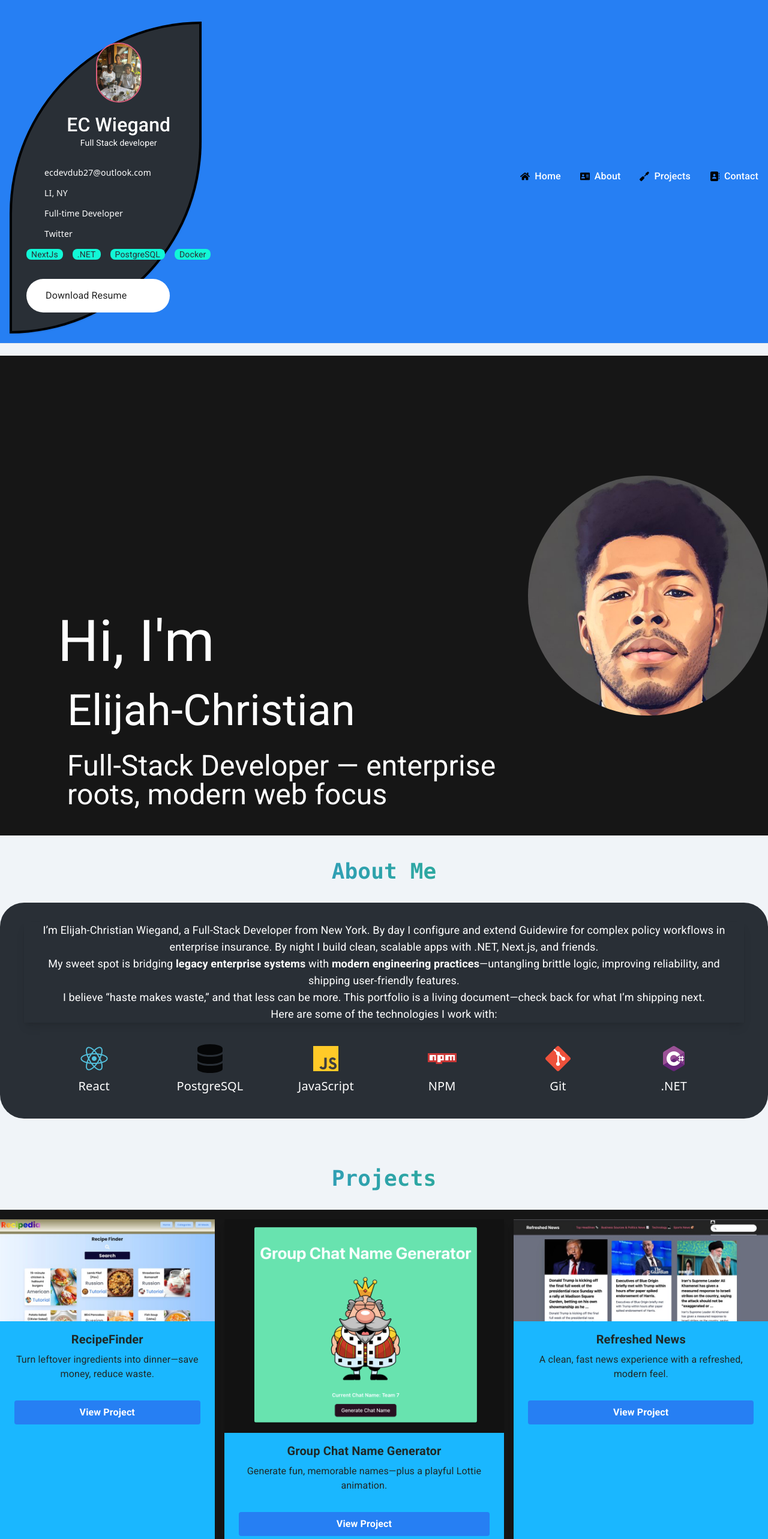
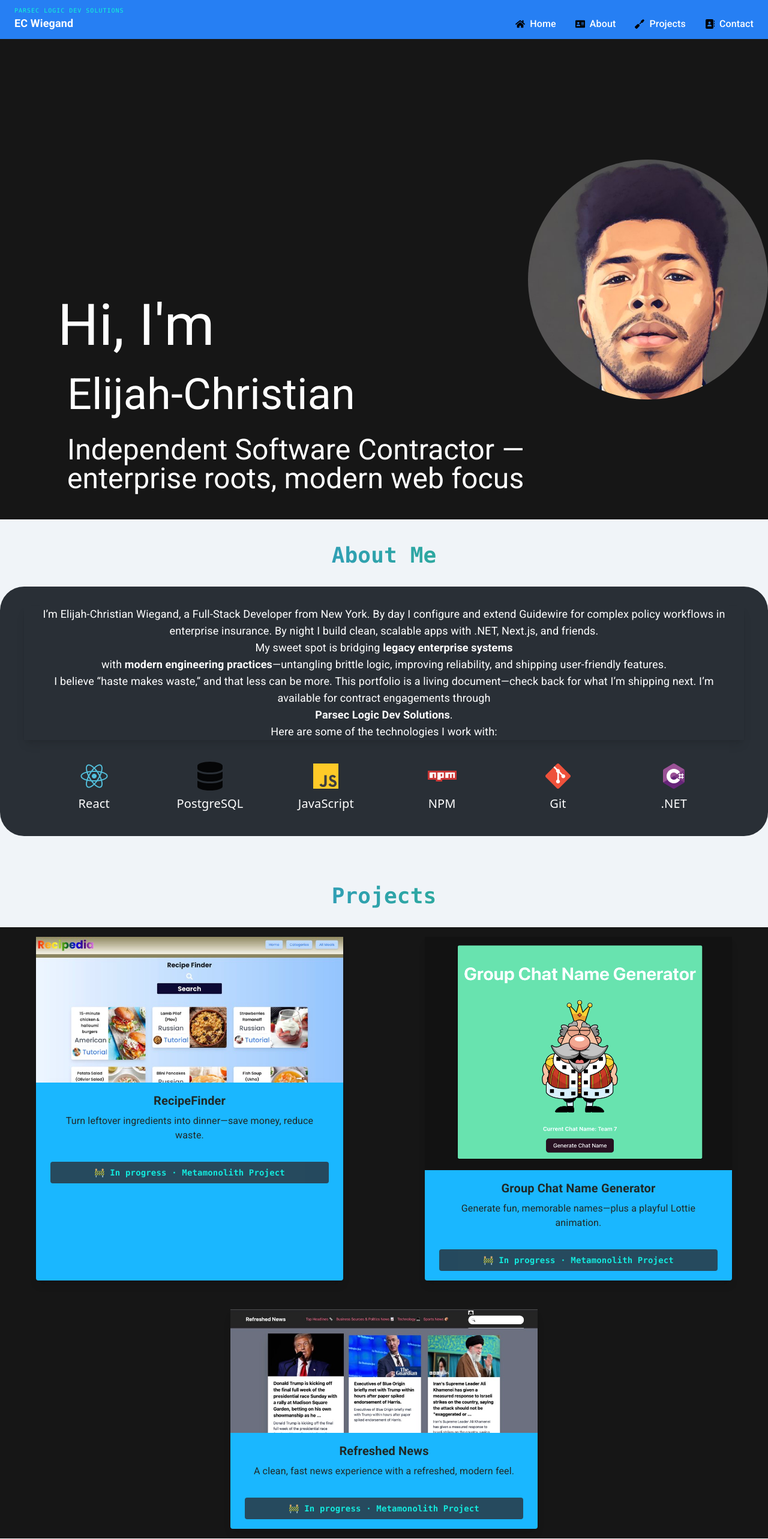
Before and after one commit to ECdub27/portfolio-site, a React (Vite) app: page / in a window 1280 px wide. Shown: the top 2566 px of the page at 60% size. Built offline with nearby package versions, Linux system fonts and the light colour scheme.

Commit message:
added domain going to clean up all of this

```diff
--- a/src/components/Home.tsx
+++ b/src/components/Home.tsx
@@ -32,7 +32,7 @@ const Home = () => (
           Elijah-Christian
         </div>
         <div className="text-white text-xl md:text-3xl lg:text-5xl font-normal font-['League Spartan']">
-          Full-Stack Developer — enterprise roots, modern web focus
+          Independent Software Contractor — enterprise roots, modern web focus
         </div>
       </div>
       <div className="order-1 md:order-2 mt-8 md:mt-0 lg:ml-16">
@@ -59,12 +59,15 @@ const Home = () => (
             in enterprise insurance. By night I build clean, scalable apps with
             .NET, Next.js, and friends.
             <br />
-            My sweet spot is bridging <strong>legacy enterprise systems</strong>{" "}
+            My sweet spot is bridging <strong>legacy enterprise systems <br />
+            </strong>
             with <strong>modern engineering practices</strong>—untangling brittle
             logic, improving reliability, and shipping user-friendly features.
             <br />
             I believe “haste makes waste,” and that less can be more. This
             portfolio is a living document—check back for what I’m shipping next.
+            I’m available for contract engagements through
+            <strong> <br /> Parsec Logic Dev Solutions</strong>.
           </p>
           <p className=" hover:focus text-lg">
             Here are some of the technologies I work with:
@@ -77,26 +80,45 @@ const Home = () => (
     <MainSection title="Projects" altBackground={true}>
       <div
         id="project-section"
-        className=" inline-flex justify-center space-x-4 bg-[#161616] "
+        className="flex flex-wrap justify-center gap-4 w-full bg-[#161616]"
       >
         <ProjectCard
           title="RecipeFinder"
           description="Turn leftover ingredients into dinner—save money, reduce waste."
           image={recipeFinder}
           link="https://recipedia-six.vercel.app/"
+          inProgress
         />
         <ProjectCard
           title="Group Chat Name Generator"
           description="Generate fun, memorable names—plus a playful Lottie animation."
           image={groupChatGen}
           link="https://660f580d21f957209c188d87--groupchatnamegenerator.netlify.app/"
+          inProgress
         />
         <ProjectCard
           title="Refreshed News"
           description="A clean, fast news experience with a refreshed, modern feel."
           image={refreshedNews}
           link="https://vite-refreshed-news.vercel.app/"
+          inProgress
         />
+      </div>
+    </MainSection>
+
+    <MainSection title="Services">
+      <div className="w-full max-w-3xl mx-auto grid grid-cols-1 sm:grid-cols-2 gap-6 px-6 pb-4">
+        {[
+          { label: "Custom Web Development", detail: "Full-stack apps — React, Node.js, .NET, Java" },
+          { label: "System Integration", detail: "APIs, legacy bridges, Guidewire / enterprise platforms" },
+          { label: "Shopify & Platform Work", detail: "Custom storefronts, theme dev, headless builds" },
+          { label: "Technical Consulting", detail: "Architecture reviews, tech strategy, small business web" },
+        ].map(({ label, detail }) => (
+          <div key={label} className="bg-[#292f36] rounded-2xl p-6 text-left shadow-md">
+            <div className="text-[#12f7d6] font-mono text-sm font-semibold mb-1">{label}</div>
+            <div className="text-white text-sm opacity-75">{detail}</div>
+          </div>
+        ))}
       </div>
     </MainSection>
 
--- a/src/components/bioBage.tsx
+++ b/src/components/bioBage.tsx
@@ -19,8 +19,9 @@ const BioBadge = () => {
                     <div className="flex-col justify-start items-center gap-4 flex">
                         <img className="rounded-[64px] border-2 border-[#E0607E]" src={fam} />
                         <div className="flex-col justify-start items-center flex">
+                            <div className="text-[#12f7d6] text-xs font-mono uppercase tracking-widest mb-1">Parsec Logic Dev Solutions</div>
                             <div className="text-white text-[32px] font-medium font-inter capitalize leading-[42px]">EC Wiegand</div>
-                            <div className="text-white text-sm font-normal font-inter leading-[18px]">Full Stack developer</div>
+                            <div className="text-white text-sm font-normal font-inter leading-[18px]">Independent Software Contractor</div>
                         </div>
                     </div>
                     <div className="flex-col justify-start items-start gap-4 flex">
--- a/src/components/contact.tsx
+++ b/src/components/contact.tsx
@@ -4,21 +4,21 @@ import MainSection from "./MainSection";
 
 const ContactSection = () => {
     return (
-        <MainSection title="Wanna Reach Out?" altBackground={true}>
+        <MainSection title="Start a Project" altBackground={true}>
             <div className="bg-gradient-to-r from-blue-500 to-green-500 p-10 rounded-lg shadow-lg w-full">
                 <h2
                     id="contact-me"
                     className="text-4xl font-bold leading-10 text-center text-white"
                 >
-                    Contact Me:
+                    Work With Me
                 </h2>
                 <p className="text-center mt-4 text-xl text-white">
-                    I am always open to discussing new opportunities. Feel free to reach out to me!
+                    Have a project in mind? I take on contract engagements through Parsec Logic Dev Solutions — let's talk scope and timeline.
                 </p>
                 <div className="flex justify-center mt-4 space-x-2">
                     <a
-                        href="mailto:ewiegand51@gmail.com?subject=Job%20Opportunity&body=Hi%20Elijah-Christian,%0D%0A%0D%0AI%20am%20interested%20in%20discussing%20a%20job%20opportunity%20with%20you.%0D%0A%0D%0ARegards,%0D%0A[Your%20Name]"
-                        className="bg-[#2CF000] h-[70px] hover:bg-blue-700 text-white font-bold py-2 px-4 rounded inline-flex items-center transition-transform transform hover:scale-105"
+                        href="mailto:contact@parselogic.it.com?subject=Project%20Inquiry%20via%20PLDS&body=Hi%20EC,%0D%0A%0D%0AI%27d%20like%20to%20discuss%20a%20project%20engagement.%0D%0A%0D%0ARegards,%0D%0A[Your%20Name]"
+                        className="bg-[#267FF3] h-[70px] hover:bg-blue-700 text-white font-bold py-2 px-4 rounded inline-flex items-center transition-transform transform hover:scale-105"
                     >
                         <FaEnvelope className="mr-2" /> Email Me
                     </a>
@@ -74,7 +74,7 @@ const ContactSection = () => {
                         ></textarea>
                     </div>
                     <button
-                        className="bg-[#2CF000] hover:bg-blue-700 text-white font-bold py-2 px-4 rounded transition-transform transform hover:scale-105"
+                        className="bg-[#267FF3] hover:bg-blue-700 text-white font-bold py-2 px-4 rounded transition-transform transform hover:scale-105"
                         type="submit"
                     >
                         Send Message
--- a/src/components/footer.tsx
+++ b/src/components/footer.tsx
@@ -25,14 +25,14 @@ const Footer = () => {
                         <FaGithub size={30} />
                     </a>
                     <a
-                        href="mailto:ewiegand51@gmail.com"
+                        href="mailto:contact@parselogic.it.com"
                         className="text-white hover:text-green-500"
                     >
                         <FaEnvelope size={30} />
                     </a>
                 </div>
                 <p className="text-sm">
-                    &copy; {new Date().getFullYear()} Elijah-Christian Wiegand. All rights reserved.
+                    &copy; {new Date().getFullYear()} Parsec Logic Dev Solutions &middot; EC Wiegand. All rights reserved.
                 </p>
             </div>
         </footer>
--- a/src/components/mainNav.tsx
+++ b/src/components/mainNav.tsx
@@ -5,21 +5,15 @@ import {
   FaScrewdriver,
 } from "react-icons/fa";
 import { FaAddressBook } from "react-icons/fa6";
-import BioBadge from "./bioBage";
 
 const MainNav: React.FC = () => {
   return (
-    <nav className="static start-0 top-0 hidden w-full border-b border-[#212121]-200 bg-[#267FF3] sm:block mb-5">
-      <div className="mx-auto flex max-w-screen-xl flex-wrap items-center justify-between p-4">
-        {/* logo here */}
-        <button
-          data-collapse-toggle="navbar-default"
-          type="button"
-          className="inline-flex- h-10 w-10 items-center bg-[#white] justify-center rounded-lg p-2 text-sm text-gray hover:bg-gray-100 focus:outline-none focus:ring-2 focus:ring-black-200 md:hidden"
-        >
-          <span className="sr-only">Menu</span>
-        </button>
-        <BioBadge />
+    <nav className="sticky top-0 z-50 w-full border-b border-[#1a1a1a] bg-[#267FF3] sm:block">
+      <div className="mx-auto flex max-w-screen-xl flex-wrap items-center justify-between px-6 py-3">
+        <a href="#home" className="flex flex-col leading-tight">
+          <span className="text-[#12f7d6] text-[10px] font-mono uppercase tracking-widest">Parsec Logic Dev Solutions</span>
+          <span className="text-white text-lg font-semibold font-inter">EC Wiegand</span>
+        </a>
         <div className="hidden w-full md:block md:w-auto" id="navbar-default">
           <ul className="mt-4 flex flex-col rounded-lg border border-red-500 bg-[#1AB7FF]-50 p-4 font-medium md:mt:0 md:flex-row md:space-x-8 md:border-0 md:p-0 rtl:space-x-reverse">
             <li className="bg-[#267FF3]">
--- a/src/components/projectCard.tsx
+++ b/src/components/projectCard.tsx
@@ -5,9 +5,10 @@ interface ProjectCardProps {
   description: string;
   image: string;
   link: string;
+  inProgress?: boolean;
 }
 
-const ProjectCard: React.FC<ProjectCardProps> = ({ title, description, image, link }) => {
+const ProjectCard: React.FC<ProjectCardProps> = ({ title, description, image, link, inProgress = false }) => {
   return (
     <div className="max-w-sm md:max-w-md lg:max-w-lg rounded  shadow-lg justify-between bg-[#1AB7FF] mx-auto my-4">
       <div className="aspect-w-16 aspect-h-9">
@@ -18,9 +19,15 @@ const ProjectCard: React.FC<ProjectCardProps> = ({ title, description, image, li
         <p className="text-white-700 text-sm md:text-base font-normal leading-6 text-[#202827]">{description}</p>
       </div>
       <div className="px-4 py-2 md:px-6 md:py-4">
-        <a href={link} target="_blank" rel="noopener noreferrer" className="bg-[#267FF3] hover:bg-blue-700 text-white font-bold py-2 px-4 rounded block text-center">
-          View Project
-        </a>
+        {inProgress ? (
+          <span className="bg-[#292f36] text-[#12f7d6] font-mono text-sm font-semibold py-2 px-4 rounded block text-center cursor-not-allowed opacity-80">
+            🚧 In progress · Metamonolith Project
+          </span>
+        ) : (
+          <a href={link} target="_blank" rel="noopener noreferrer" className="bg-[#267FF3] hover:bg-blue-700 text-white font-bold py-2 px-4 rounded block text-center">
+            View Project
+          </a>
+        )}
       </div>
     </div>
   );
```
Also changed, not shown: 2 other files (tests, documents, lock files or other folders).
